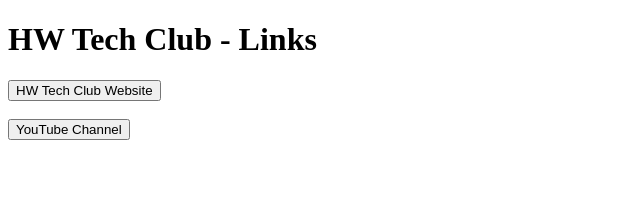
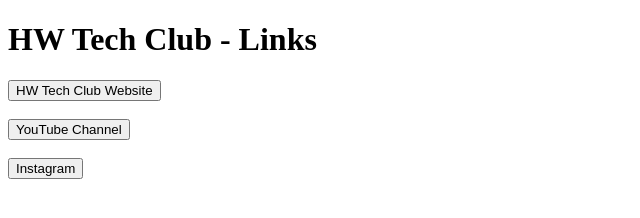
Before and after one commit to cr2007/links.hwtech.club, a plain HTML site: page index.html in a window 1280 px wide. Shown: the whole page, without its empty margins (0-640 px from the left). Drawn offline with Linux system fonts and the light colour scheme.

Commit message:
Adds Instagram Button

```diff
--- a/index.html
+++ b/index.html
@@ -24,6 +24,16 @@
         <button type="button">YouTube Channel</button>
     </a>
 
+    <br>
+    <br>
+
+    <!-- Instagram Button -->
+    <a href="https://www.instagram.com/hwtechclub/" target="_blank">
+        <button type="button">Instagram</button>
+    </a>
+
+    <br>
+    <br>
 
 </body>
 </html>
```
